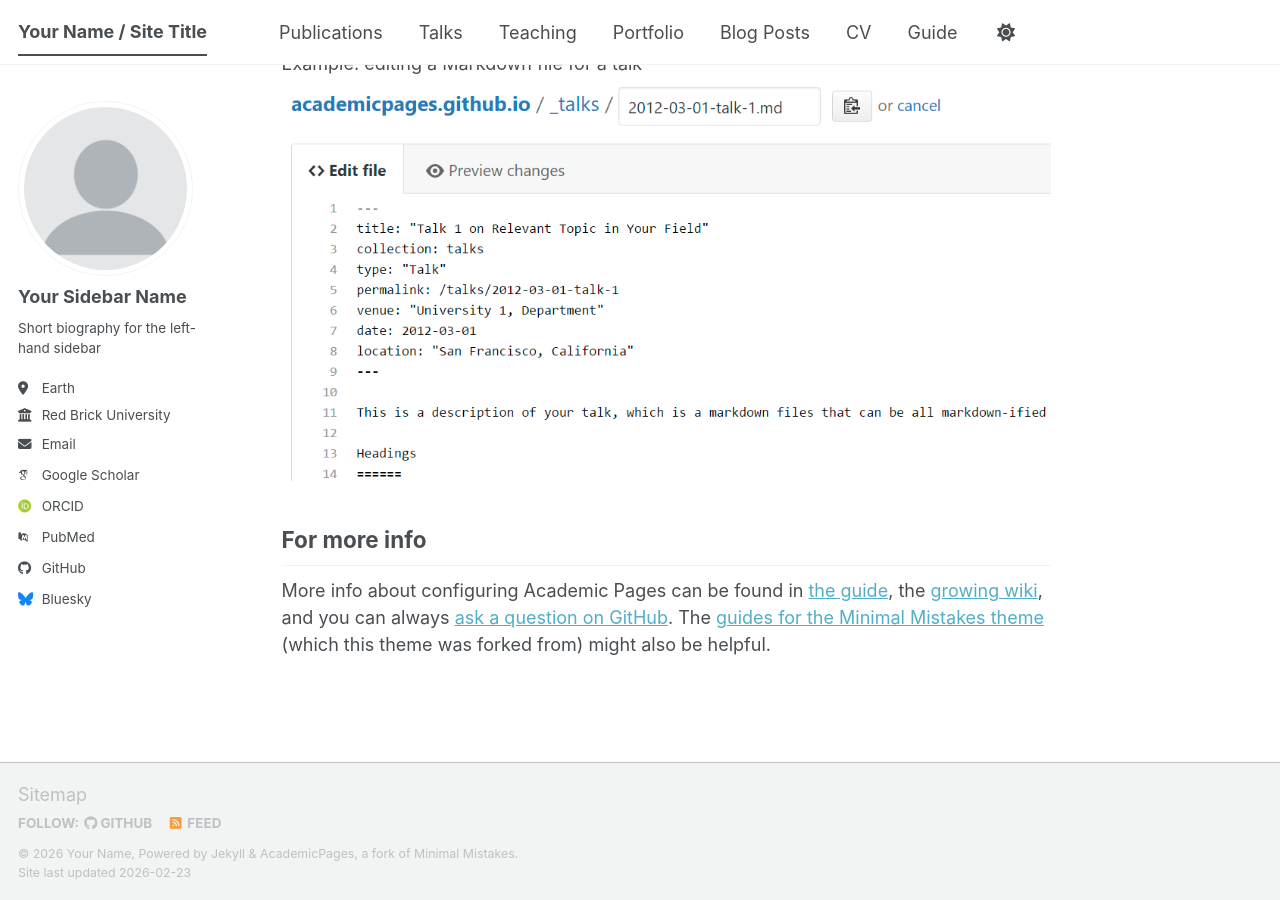
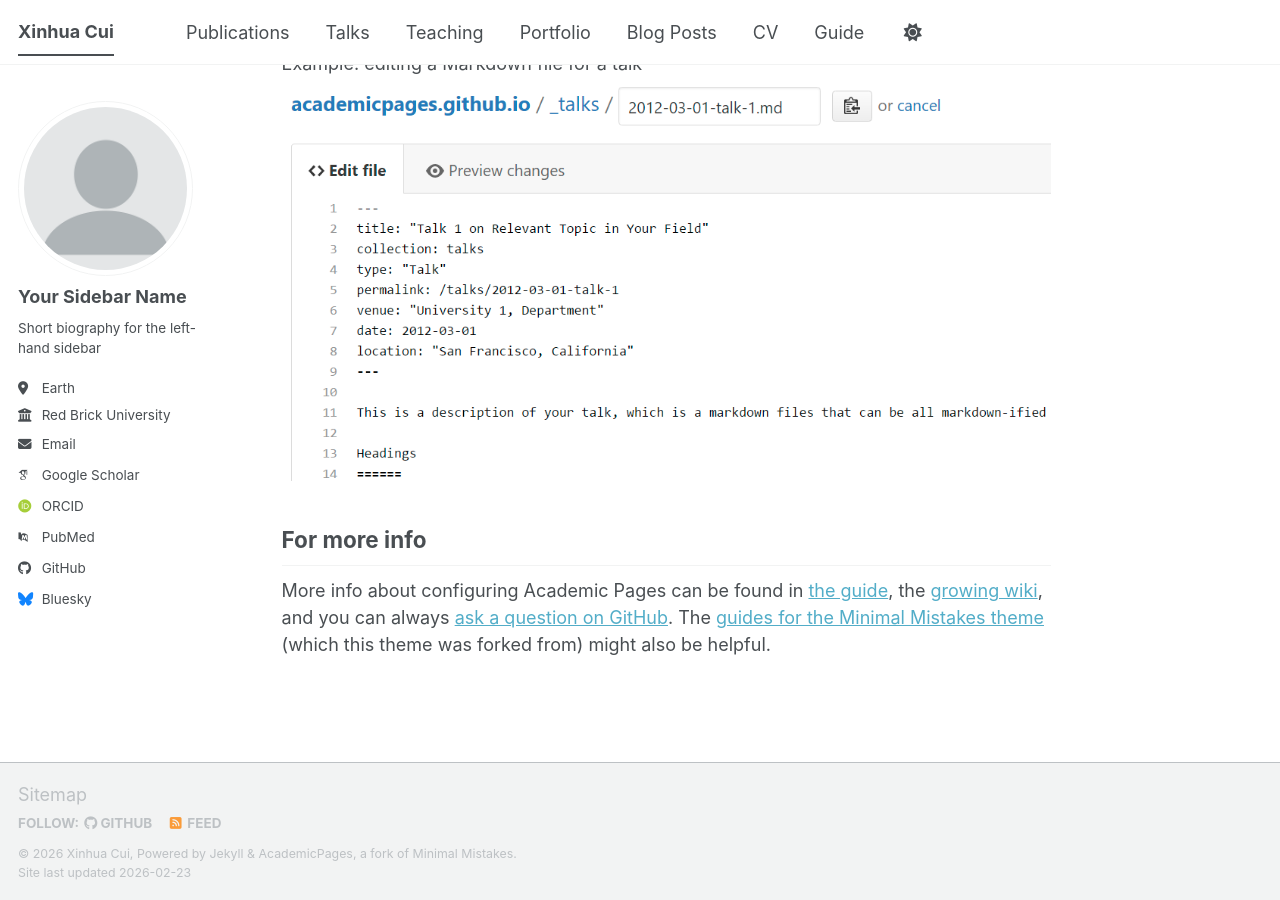
Before and after one commit to cuixinhua55/cuixinhua55.github.io, a Jekyll site: the page built from _pages/about.md, in a window 1280 px wide and 900 px high, scrolled down 2720 px. Built offline with Jekyll 4.4.1, drawn with Linux system fonts in a browser that asks for light colours; some web fonts are replaced; a script bundle is joined from its source files by our own code; library files that are not in the unit come from our copies.

Commit message:
Modify site settings in _config.yml
Updated site title, name, description, and URL.

```diff
--- a/_config.yml
+++ b/_config.yml
@@ -9,11 +9,11 @@
 # Basic Site Settings
 locale                   : "en-US"
 site_theme               : "default" # The available themes options are "default", "air", "sunrise", "mint", "dirt" and "contrast"
-title                    : "Your Name / Site Title"
+title                    : "Xinhua Cui"
 title_separator          : "-"
-name                     : &name "Your Name"
-description              : &description "Your Name's academic portfolio"   # Update this with a general description of your site, this is the default if not overridden by a page
-url                      : https://academicpages.github.io # The base hostname & protocol for your site e.g. "https://[your GitHub username].github.io",
+name                     : &name "Xinhua Cui"
+description              : &description "PhD student | International Security | Nuclear Strategy"   # Update this with a general description of your site, this is the default if not overridden by a page
+url                      : https://cuixinhua55.github.io # The base hostname & protocol for your site e.g. "https://[your GitHub username].github.io",
                                                            # or if you already have some other page hosted on Github then use "https://[your GitHub username].github.io/[Your Repo Name]"
 baseurl                  : "" # the subpath of your site, e.g. "/blog"
 repository               : "academicpages/academicpages.github.io"
```
